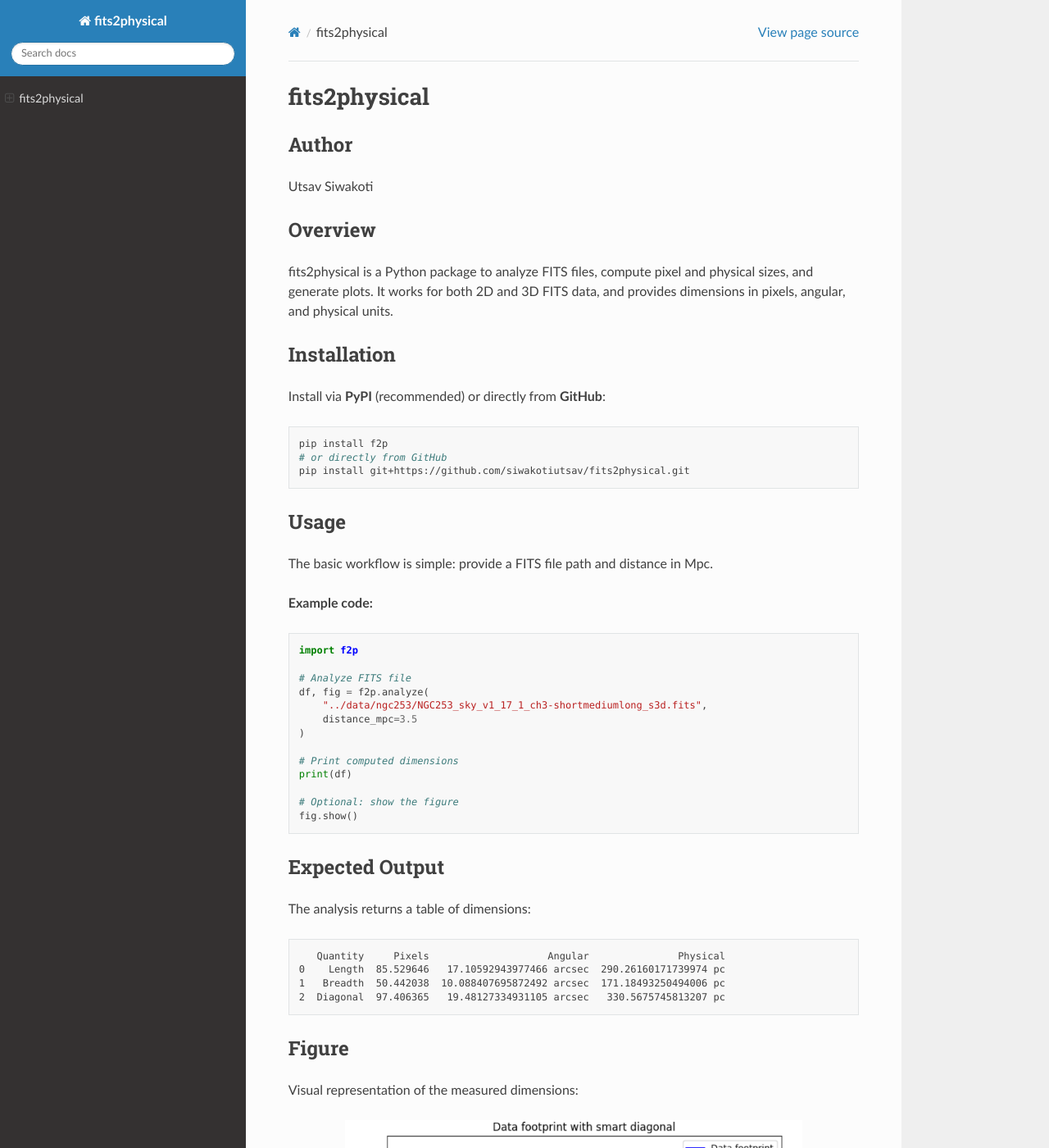
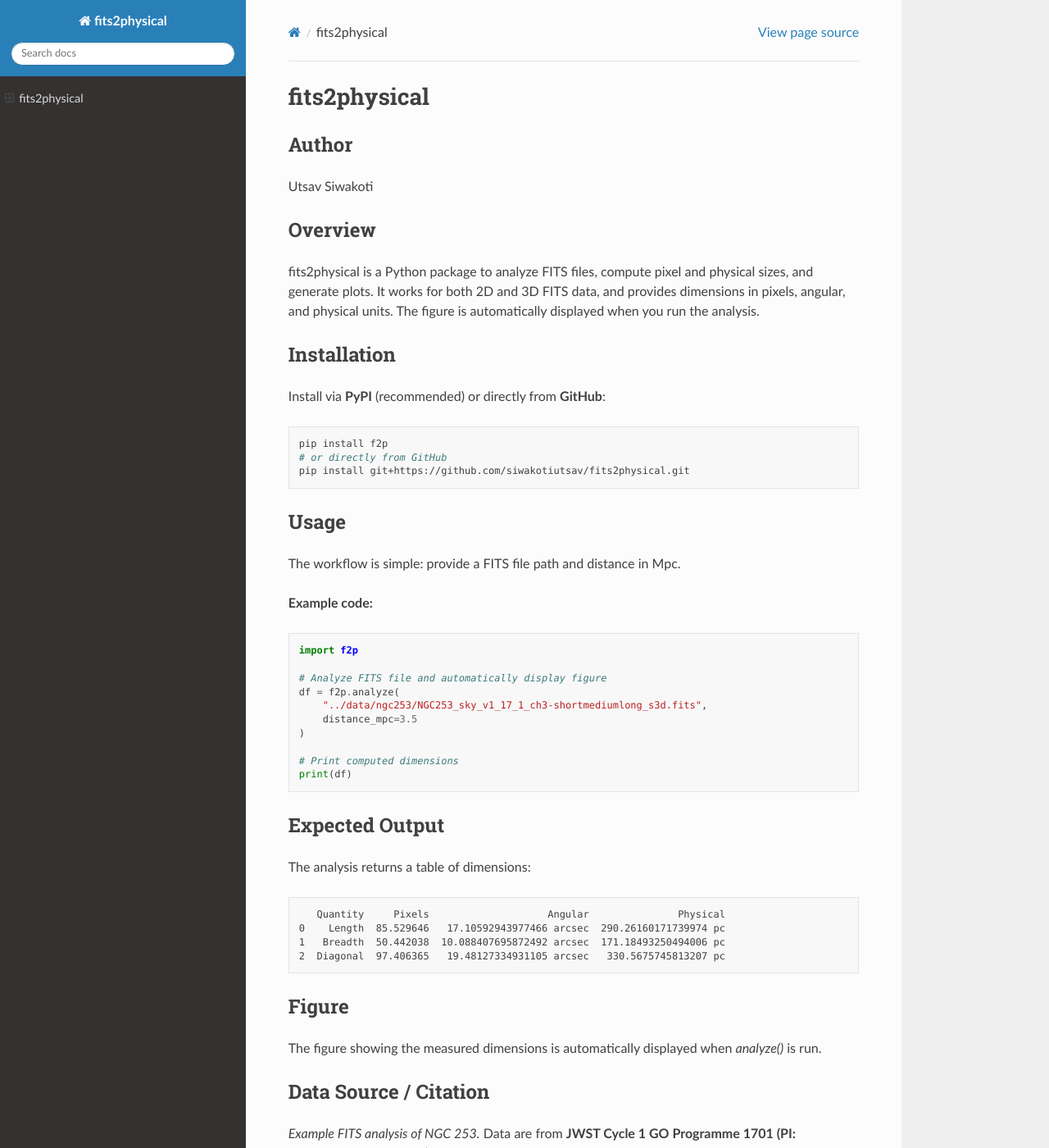
Before and after one commit to siwakotiutsav/fits2physical, a Sphinx documentation site: the page built from docs/index.rst, in a window 1280 px wide and 1400 px high. Shown: the whole window at 82% size. Built offline with Sphinx 7.4.7 and the Read the Docs theme 3.1.0, drawn with Linux system fonts in a browser that asks for light colours.

Commit message:
Clarify figure display and simplify documentation
Updated the documentation to clarify the automatic display of figures and simplified some phrases.

```diff
--- a/docs/index.rst
+++ b/docs/index.rst
@@ -9,6 +9,7 @@ Overview
 --------
 fits2physical is a Python package to analyze FITS files, compute pixel and physical sizes, and generate plots.
 It works for both 2D and 3D FITS data, and provides dimensions in pixels, angular, and physical units.
+The figure is automatically displayed when you run the analysis.
 
 Installation
 ------------
@@ -22,7 +23,7 @@ Install via **PyPI** (recommended) or directly from **GitHub**:
 
 Usage
 -----
-The basic workflow is simple: provide a FITS file path and distance in Mpc.
+The workflow is simple: provide a FITS file path and distance in Mpc.
 
 **Example code:**
 
@@ -30,17 +31,14 @@ The basic workflow is simple: provide a FITS file path and distance in Mpc.
 
     import f2p
 
-    # Analyze FITS file
-    df, fig = f2p.analyze(
+    # Analyze FITS file and automatically display figure
+    df = f2p.analyze(
         "../data/ngc253/NGC253_sky_v1_17_1_ch3-shortmediumlong_s3d.fits",
         distance_mpc=3.5
     )
 
     # Print computed dimensions
     print(df)
-
-    # Optional: show the figure
-    fig.show()
 
 Expected Output
 ---------------
@@ -55,12 +53,7 @@ The analysis returns a table of dimensions:
 
 Figure
 ------
-Visual representation of the measured dimensions:
-
-.. image:: _static/example_plot.png
-    :alt: FITS Analysis Figure
-    :align: center
-    :width: 80%
+The figure showing the measured dimensions is automatically displayed when `analyze()` is run.
 
 Data Source / Citation
 ----------------------
```
